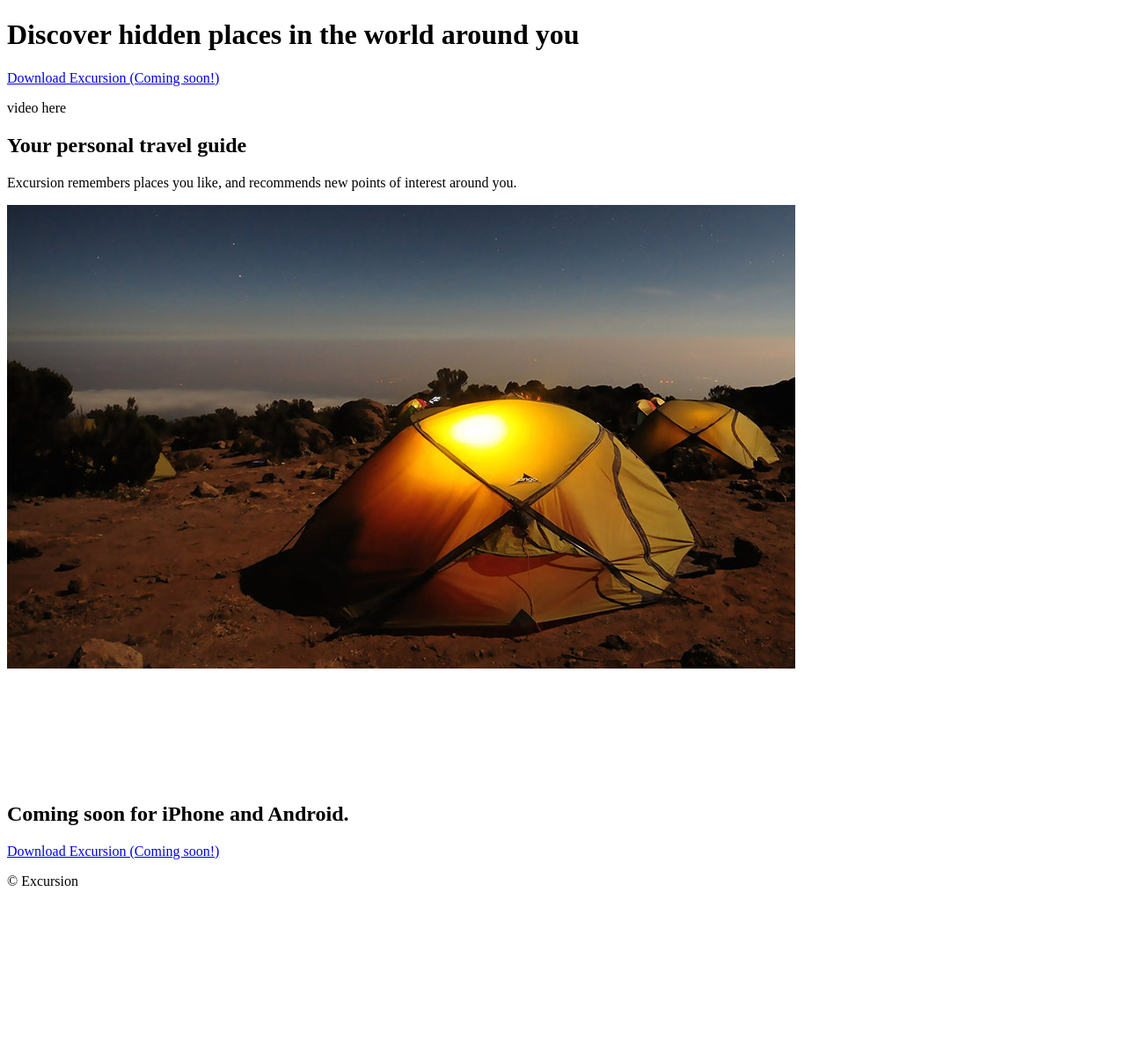
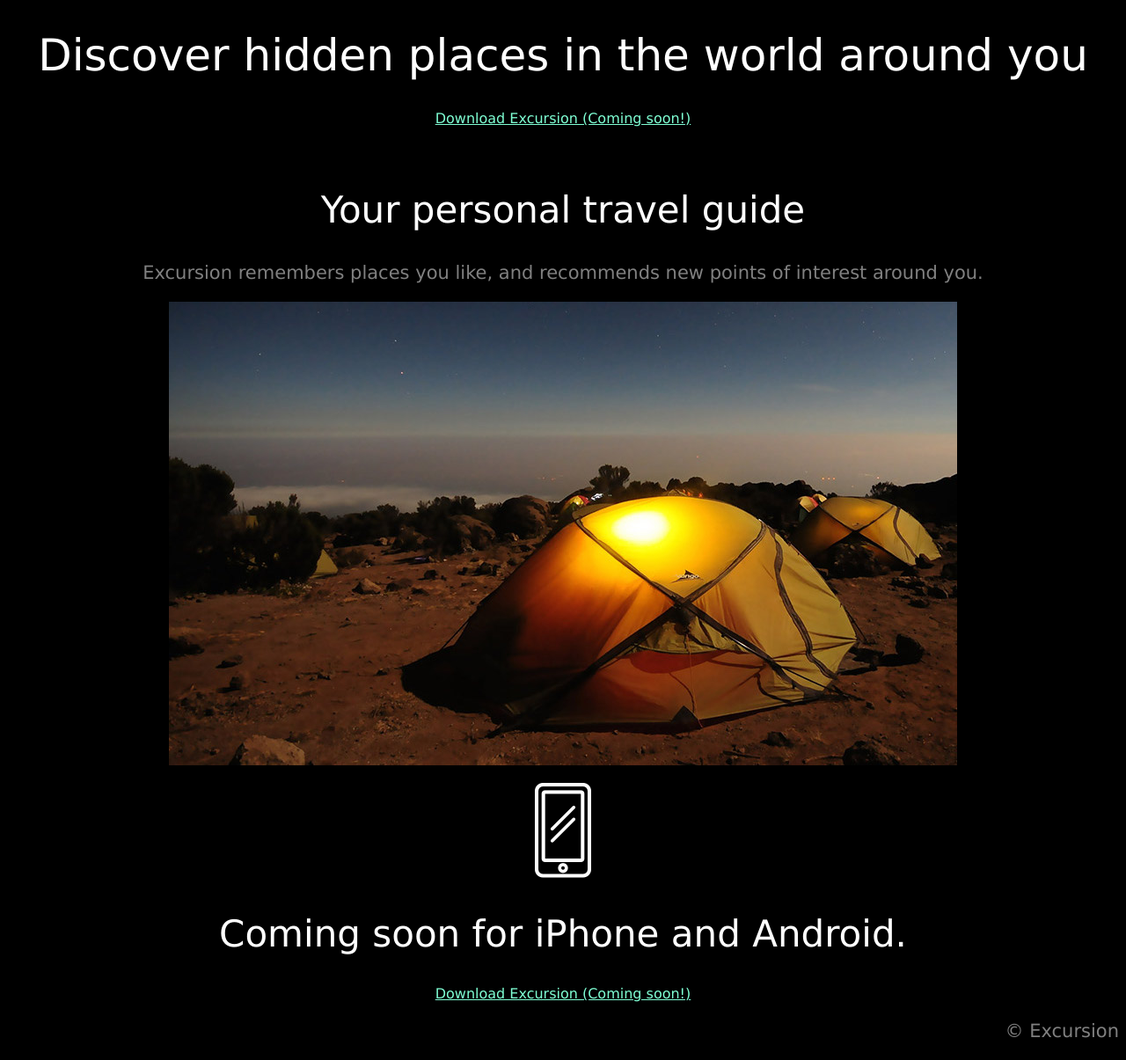
Before and after one commit to daveracine/excursion, a plain HTML site: page index.html in a window 1280 px wide. Shown: the whole page at 88% size. Before the commit the page ends 1027 px from the top, so only its background shows below. Drawn offline with Linux system fonts and the light colour scheme.

Commit message:
Added all CSS still no video file

```diff
--- a/index.html
+++ b/index.html
@@ -7,13 +7,14 @@
   </head>
   <body>
     <h1>Discover hidden places in the world around you</h1>
+
     <a href="#">Download Excursion (Coming soon!)</a>
 
     <p>video here</p>
 
     <h2>Your personal travel guide</h2>
 
-    <p>Excursion remembers places you like, and recommends new points of interest around you.</p>
+    <p class="gray">Excursion remembers places you like, and recommends new points of interest around you.</p>
 
     <p><img src="./resources/images/camp.jpg" alt="campground"></p>
 
@@ -23,6 +24,6 @@
 
     <a href="#">Download Excursion (Coming soon!)</a>
 
-    <p>&copy Excursion</p>
+    <p class="gray" id="copy">&copy Excursion</p>
   </body>
 </html>
--- a/resources/css/style.css
+++ b/resources/css/style.css
@@ -0,0 +1,31 @@
+body {
+  background-color: black;
+  font-family: Verdana;
+  text-align: center;
+}
+
+h1 {
+  font-weight: normal;
+  font-size: 50px;
+  color: white;
+}
+
+h2 {
+  font-weight: 300;
+  font-size: 42px;
+  color: white;
+}
+
+a {
+  color: Aquamarine;
+  font-size: 16px;
+}
+
+.gray {
+  font-size: 21px;
+  color: gray;
+}
+
+#copy {
+  text-align: right;
+}
```
